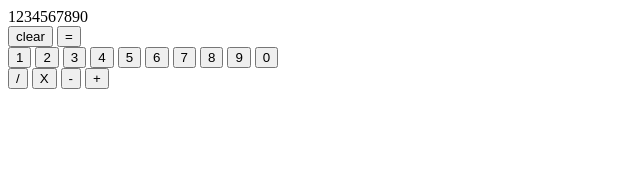
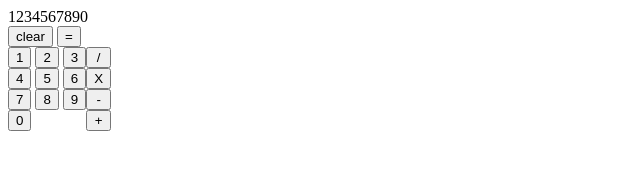
Before and after one commit to Jfoti64/calculator, a plain HTML site: page index.html in a window 1280 px wide. Shown: the whole page, without its empty margins (0-640 px from the left). Drawn offline with Linux system fonts and the light colour scheme.

Commit message:
Place all buttons using flex

```diff
--- a/index.html
+++ b/index.html
@@ -16,16 +16,28 @@
             </div>
             <div id="digitsAndOperands">
                 <div id="digits">
+                    <div id="digitRow1">
                         <button>1</button>
                         <button>2</button>
                         <button>3</button>
+                    </div>
+
+                    <div id="digitRow2">
                         <button>4</button>
                         <button>5</button>
                         <button>6</button>
+                    </div>
+
+                    <div id="digitRow3">
                         <button>7</button>
                         <button>8</button>
                         <button>9</button>
+                    </div>
+
+                    <div id="digitRow4">
                         <button>0</button>
+                    </div>
+
                 </div>
                 <div id="operands">
                     <button>/</button>
--- a/style.css
+++ b/style.css
@@ -0,0 +1,19 @@
+#outermost {
+    display: flex;
+    flex-direction: column;
+}
+
+#digitsAndOperands {
+    display: flex;
+    flex-direction: row;
+}
+
+#digits {
+    display: flex;
+    flex-direction: column;
+}
+
+#operands {
+    display: flex;
+    flex-direction: column;
+}
```
Lines whose indentation alone changed are shown as unchanged.
